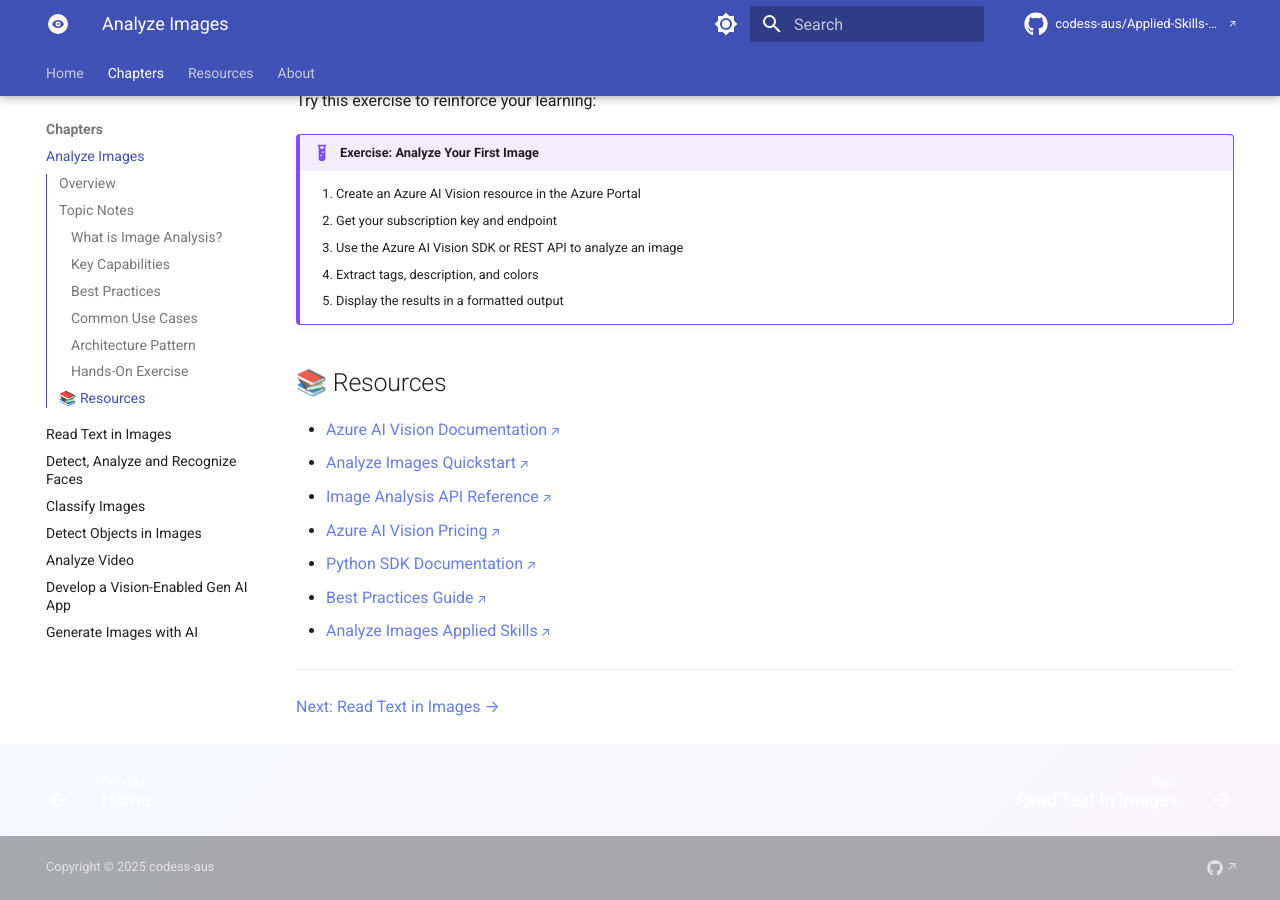
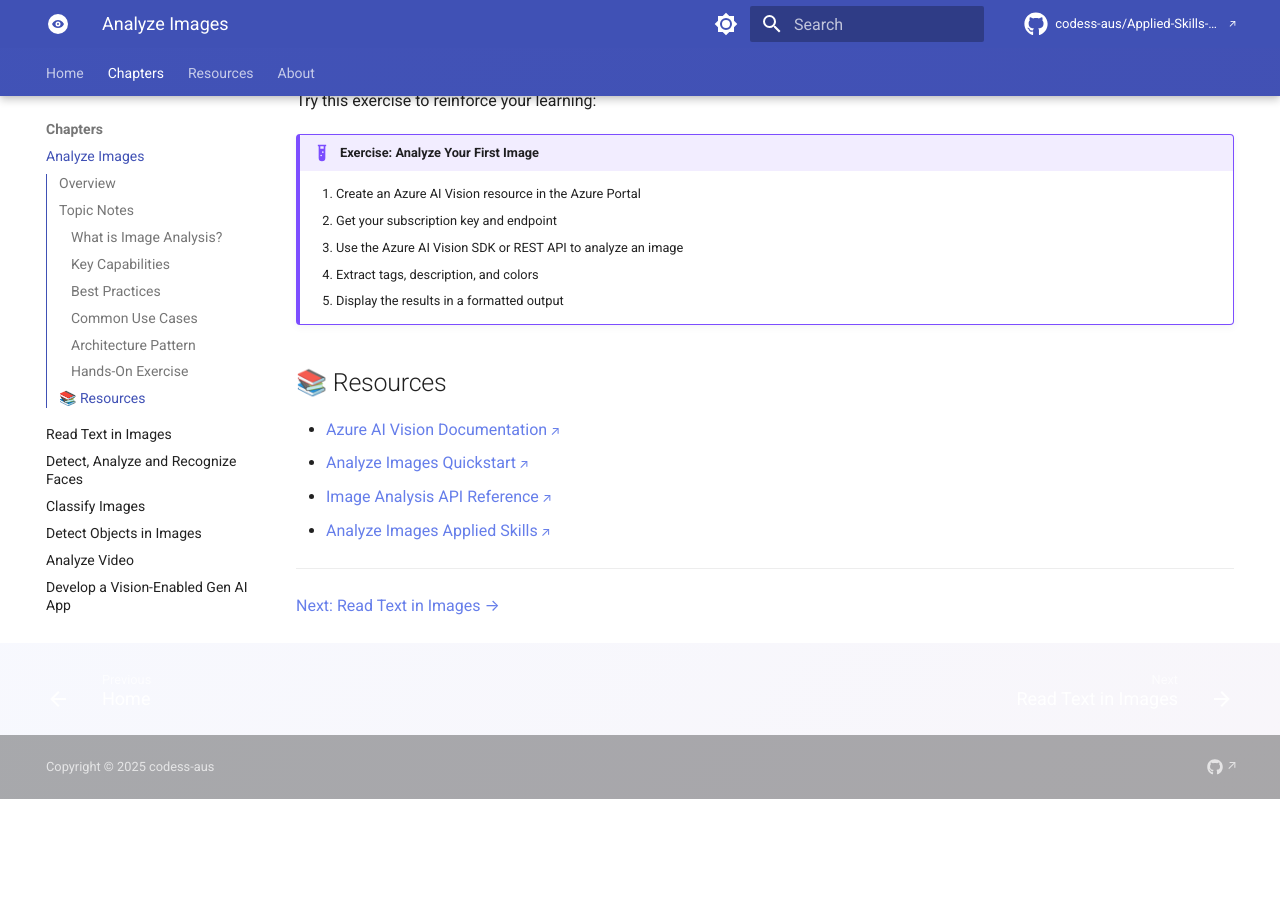
Before and after one commit to codess-aus/Applied-Skills-Computer-Vision, an MkDocs documentation site: the page built from docs/chapters/analyze-images.md, in a window 1280 px wide and 900 px high, scrolled down 4556 px. Built offline with MkDocs 1.6.1 and Material for MkDocs 9.7.7, drawn with Linux system fonts in a browser that asks for light colours; comment, search, counter and statistics services are not loaded; after the commit the page ends 5355 px from its top, so only the background shows below that.

Commit message:
Remove outdated links from analyze-images.md for improved relevance

```diff
--- a/docs/chapters/analyze-images.md
+++ b/docs/chapters/analyze-images.md
@@ -176,9 +176,6 @@ Try this exercise to reinforce your learning:
 - [Azure AI Vision Documentation](https://learn.microsoft.com/en-us/azure/ai-services/computer-vision/)
 - [Analyze Images Quickstart](https://learn.microsoft.com/en-us/azure/ai-services/computer-vision/quickstarts-sdk/image-analysis-client-library)
 - [Image Analysis API Reference](https://learn.microsoft.com/en-us/rest/api/computervision/analyze-image)
-- [Azure AI Vision Pricing](https://azure.microsoft.com/en-us/pricing/details/cognitive-services/computer-vision/)
-- [Python SDK Documentation](https://learn.microsoft.com/en-us/python/api/azure-cognitiveservices-vision-computervision/)
-- [Best Practices Guide](https://learn.microsoft.com/en-us/azure/ai-services/computer-vision/how-to/image-retrieval)
 - [Analyze Images Applied Skills](https://learn.microsoft.com/en-us/training/modules/analyze-images/)
 
 ---
```
